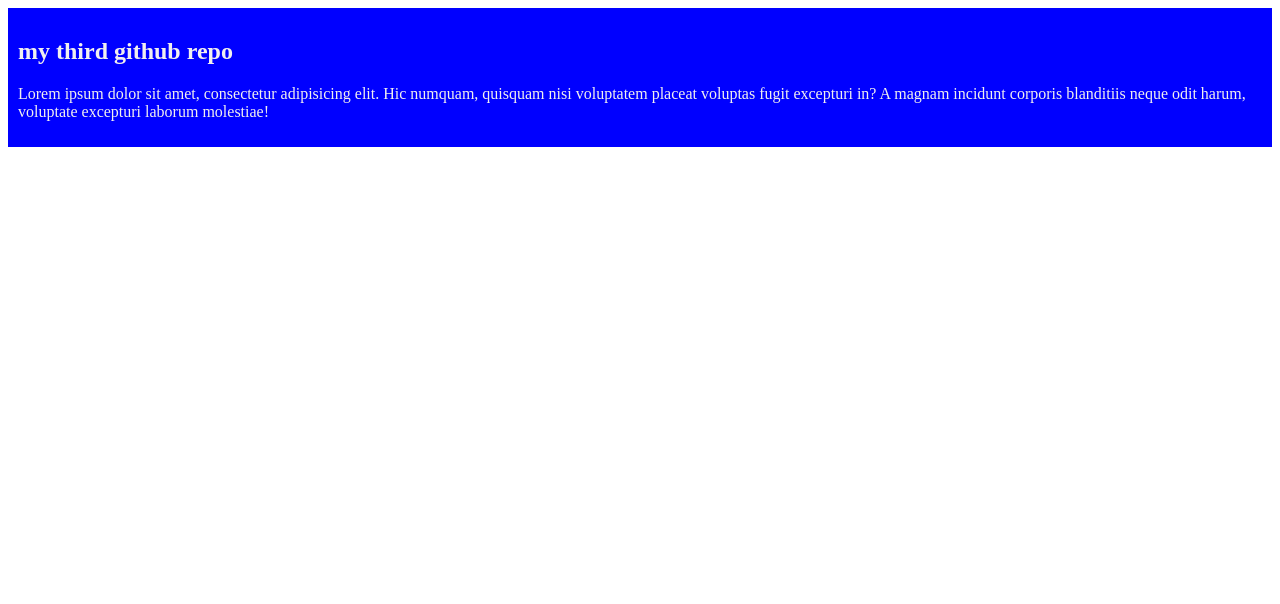
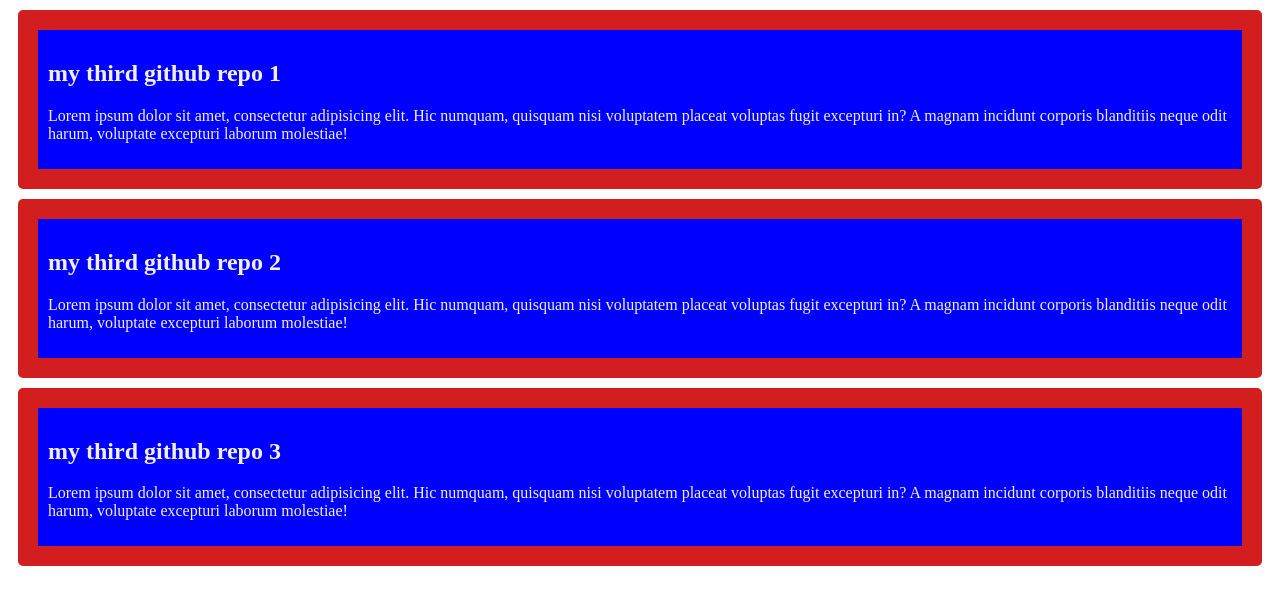
Before and after one commit to shaoon09/my-third-github-repo, a plain HTML site: page index.html in a window 1280 px wide. Drawn offline with Linux system fonts and the light colour scheme.

Commit message:
added the blogs part

```diff
--- a/index.html
+++ b/index.html
@@ -8,9 +8,16 @@
 </head>
 <body>
     <div>
-        <h2>my third github repo</h2>
+        <h2>my third github repo 1</h2>
         <p>Lorem ipsum dolor sit amet, consectetur adipisicing elit. Hic numquam, quisquam nisi voluptatem placeat voluptas fugit excepturi in? A magnam incidunt corporis blanditiis neque odit harum, voluptate excepturi laborum molestiae!</p>
     </div>
-
+    <div>
+        <h2>my third github repo 2</h2>
+        <p>Lorem ipsum dolor sit amet, consectetur adipisicing elit. Hic numquam, quisquam nisi voluptatem placeat voluptas fugit excepturi in? A magnam incidunt corporis blanditiis neque odit harum, voluptate excepturi laborum molestiae!</p>
+    </div>
+    <div>
+        <h2>my third github repo 3</h2>
+        <p>Lorem ipsum dolor sit amet, consectetur adipisicing elit. Hic numquam, quisquam nisi voluptatem placeat voluptas fugit excepturi in? A magnam incidunt corporis blanditiis neque odit harum, voluptate excepturi laborum molestiae!</p>
+    </div>
 </body>
 </html>
--- a/style/style.css
+++ b/style/style.css
@@ -2,4 +2,7 @@ div{
     background-color: blue;
     color: rgb(241, 239, 239);
     padding: 10px;
+    margin: 10px;
+    border: 20px solid rgb(210, 30, 30);
+    border-radius: 5px;
 }
```
